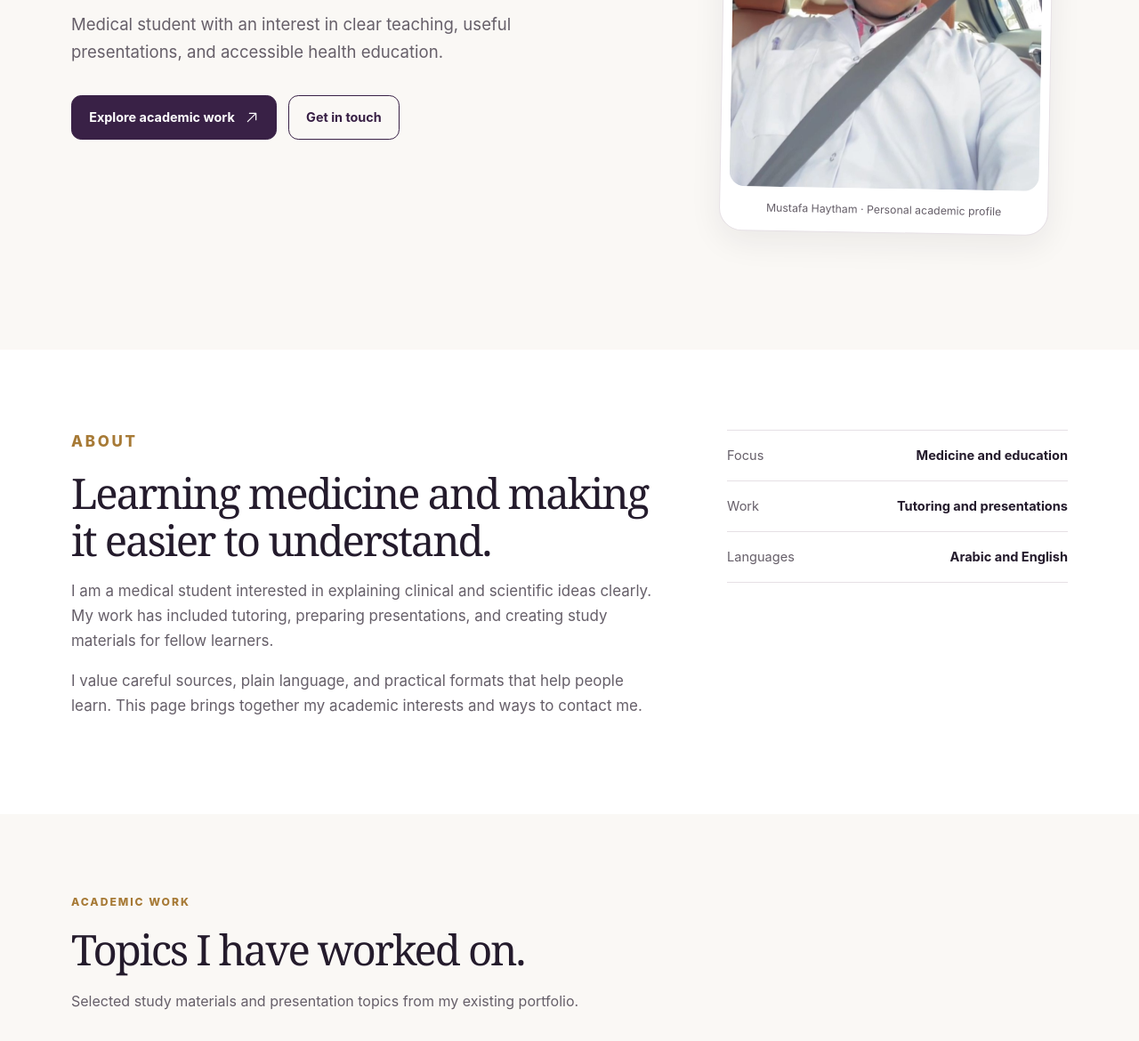
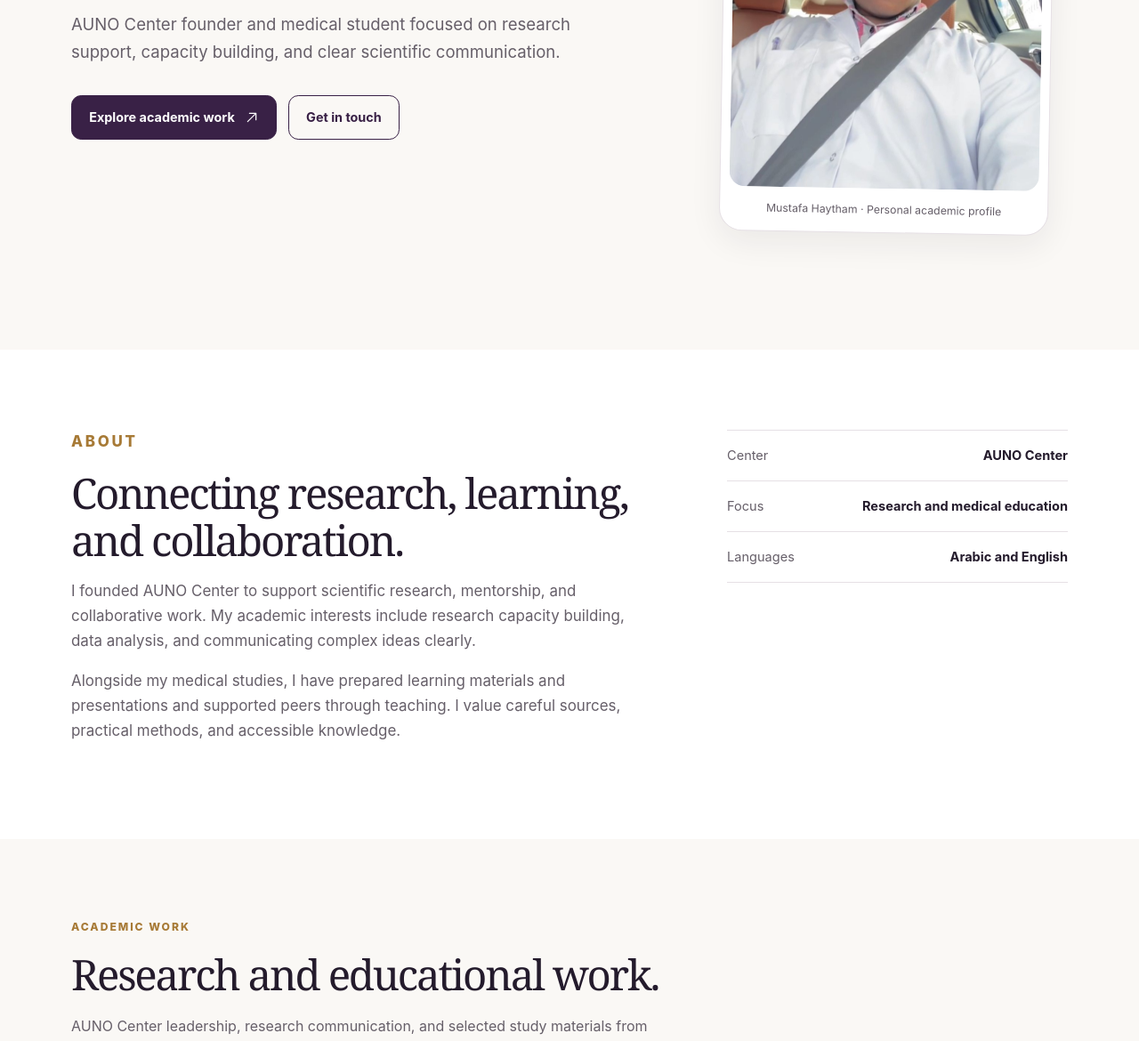
Before and after one commit to interpeko/interpeko.github.io, a plain HTML site: page index.html in a window 1280 px wide. Shown: the part 454-1624 px from the top of the page at 89% size. Drawn offline with Linux system fonts and the light colour scheme.

Commit message:
Align personal profile and CV with supplied LinkedIn export

```diff
--- a/index.html
+++ b/index.html
@@ -4,13 +4,13 @@
   <meta charset="utf-8">
   <meta name="viewport" content="width=device-width, initial-scale=1">
   <meta name="theme-color" content="#21172d">
-  <meta name="description" content="Mustafa Haytham's personal academic profile: medical studies, teaching, presentations, and research interests.">
-  <title>Mustafa Haytham | Medical Student and Academic Portfolio</title>
+  <meta name="description" content="Mustafa Haytham's academic profile: AUNO Center, research support, medical education, and scientific communication.">
+  <title>Mustafa Haytham | Research and Medical Education</title>
   <link rel="canonical" href="https://interpeko.github.io/">
   <link rel="icon" href="favicon.svg" type="image/svg+xml">
   <meta property="og:type" content="profile">
   <meta property="og:title" content="Mustafa Haytham | Academic Portfolio">
-  <meta property="og:description" content="Medical studies, teaching, presentations, and research interests.">
+  <meta property="og:description" content="AUNO Center, research support, medical education, and scientific communication.">
   <meta property="og:url" content="https://interpeko.github.io/">
   <meta property="og:image" content="https://interpeko.github.io/mustafa.jpg">
   <style>
@@ -23,18 +23,19 @@
     .cv-panel{display:flex;align-items:center;justify-content:space-between;gap:2rem;flex-wrap:wrap;padding:clamp(1.6rem,4vw,3rem);background:var(--plum);border-radius:1.35rem}.cv-panel h2,.cv-panel p{color:#fff}.cv-panel h2{margin-bottom:.55rem}.cv-panel p{margin-bottom:0;color:#e3dbe6}.cv-panel .button{background:#fff;border-color:#fff;color:var(--plum)}.contact-grid{display:grid;grid-template-columns:repeat(3,minmax(0,1fr));gap:1rem}.contact-link{display:block;padding:1.5rem;border:1px solid var(--line);border-radius:var(--radius);background:var(--paper);text-decoration:none;transition:border-color .25s ease,transform .25s ease}.contact-link:hover{border-color:#c9b494;transform:translateY(-2px)}.contact-link small{display:block;color:var(--gold);font-weight:800;letter-spacing:.1em;text-transform:uppercase}.contact-link strong{display:block;margin-top:.7rem;font-size:.96rem;overflow-wrap:anywhere}.site-footer{padding:2rem 0;border-top:1px solid var(--line)}.footer-content{display:flex;justify-content:space-between;gap:1rem;flex-wrap:wrap;align-items:center}.footer-content p{margin:0;font-size:.84rem}.footer-content a{text-decoration:none;font-size:.84rem;font-weight:650}
     @media(max-width:800px){.hero-grid,.intro-grid{grid-template-columns:1fr}.hero{padding-top:4.5rem}.portrait-frame{max-width:310px;justify-self:start;transform:none}.grid,.contact-grid{grid-template-columns:repeat(2,minmax(0,1fr))}}@media(max-width:560px){.shell{width:min(100% - 2rem,1120px)}.nav{align-items:flex-start}.nav-links{gap:.6rem 1rem}.nav-links a{font-size:.82rem}.hero{padding:3.6rem 0 4.5rem}.portrait-frame{max-width:270px}.grid,.contact-grid{grid-template-columns:1fr}.cv-panel{align-items:flex-start}}@media(prefers-reduced-motion:reduce){html{scroll-behavior:auto}*,*:before,*:after{transition-duration:.01ms!important;animation-duration:.01ms!important}}
     .portrait-frame img{height:440px}
-    @media(max-width:560px){.portrait-frame img{height:340px}}
+    @media(max-width:800px){.hero-grid,.intro-grid{grid-template-columns:minmax(0,1fr)}}
+    @media(max-width:560px){.hero-lead{width:calc(100vw - 2rem);max-width:100%}.portrait-frame img{height:340px}}
   </style>
 </head>
 <body>
   <a class="skip" href="#main">Skip to main content</a>
   <header class="site-header"><nav class="shell nav" aria-label="Primary navigation"><a class="brand" href="/" aria-label="Mustafa Haytham home"><span class="brand-mark" aria-hidden="true">MH</span><span>Mustafa Haytham</span></a><div class="nav-links"><a href="#about">About</a><a href="#work">Academic work</a><a href="#cv">CV</a><a href="https://interpeko.github.io/aunocenter-/">AUNO Center</a><a class="nav-contact" href="#contact">Contact</a></div></nav></header>
   <main id="main">
-    <section class="hero" aria-labelledby="hero-title"><div class="shell hero-grid"><div><p class="eyebrow">Personal academic profile</p><h1 id="hero-title">Mustafa Haytham</h1><p class="hero-lead">Medical student with an interest in clear teaching, useful presentations, and accessible health education.</p><div class="hero-actions"><a class="button button-primary" href="#work">Explore academic work <svg aria-hidden="true" viewBox="0 0 24 24" fill="none"><path d="M5 19 19 5M8 5h11v11" stroke="currentColor" stroke-width="1.8" stroke-linecap="round" stroke-linejoin="round"/></svg></a><a class="button button-secondary" href="#contact">Get in touch</a></div></div><figure class="portrait-frame"><img src="mustafa.jpg" alt="Portrait of Mustafa Haytham" width="828" height="1204" fetchpriority="high"><figcaption>Mustafa Haytham · Personal academic profile</figcaption></figure></div></section>
-    <section id="about" class="section section-white" aria-labelledby="about-title"><div class="shell intro-grid"><div><p class="eyebrow">About</p><h2 id="about-title">Learning medicine and making it easier to understand.</h2><p>I am a medical student interested in explaining clinical and scientific ideas clearly. My work has included tutoring, preparing presentations, and creating study materials for fellow learners.</p><p>I value careful sources, plain language, and practical formats that help people learn. This page brings together my academic interests and ways to contact me.</p></div><ul class="detail-list" aria-label="Profile at a glance"><li><span>Focus</span><strong>Medicine and education</strong></li><li><span>Work</span><strong>Tutoring and presentations</strong></li><li><span>Languages</span><strong>Arabic and English</strong></li></ul></div></section>
-    <section id="work" class="section" aria-labelledby="work-title"><div class="shell"><div class="section-top"><p class="eyebrow">Academic work</p><h2 id="work-title">Topics I have worked on.</h2><p>Selected study materials and presentation topics from my existing portfolio.</p></div><div class="grid"><article class="card"><span class="card-number">01</span><h3>Cranial nerves</h3><p>Presentation material using diagrams and clinical examples to explain function and assessment.</p></article><article class="card"><span class="card-number">02</span><h3>Atherosclerosis</h3><p>An evidence based presentation structured around mechanisms, risk, and clinical relevance.</p></article><article class="card"><span class="card-number">03</span><h3>ECG learning</h3><p>Questions and rhythm strip practice designed to strengthen pattern recognition.</p></article></div><div class="skills" aria-label="Areas of interest"><span>Anatomy</span><span>Physiology</span><span>Clinical notes</span><span>Research summaries</span><span>Content writing</span><span>Peer teaching</span></div></div></section>
+    <section class="hero" aria-labelledby="hero-title"><div class="shell hero-grid"><div><p class="eyebrow">Research and medical education</p><h1 id="hero-title">Mustafa Haytham</h1><p class="hero-lead">AUNO Center founder and medical student focused on research support, capacity building, and clear scientific communication.</p><div class="hero-actions"><a class="button button-primary" href="#work">Explore academic work <svg aria-hidden="true" viewBox="0 0 24 24" fill="none"><path d="M5 19 19 5M8 5h11v11" stroke="currentColor" stroke-width="1.8" stroke-linecap="round" stroke-linejoin="round"/></svg></a><a class="button button-secondary" href="#contact">Get in touch</a></div></div><figure class="portrait-frame"><img src="mustafa.jpg" alt="Portrait of Mustafa Haytham" width="828" height="1204" fetchpriority="high"><figcaption>Mustafa Haytham · Personal academic profile</figcaption></figure></div></section>
+    <section id="about" class="section section-white" aria-labelledby="about-title"><div class="shell intro-grid"><div><p class="eyebrow">About</p><h2 id="about-title">Connecting research, learning, and collaboration.</h2><p>I founded AUNO Center to support scientific research, mentorship, and collaborative work. My academic interests include research capacity building, data analysis, and communicating complex ideas clearly.</p><p>Alongside my medical studies, I have prepared learning materials and presentations and supported peers through teaching. I value careful sources, practical methods, and accessible knowledge.</p></div><ul class="detail-list" aria-label="Profile at a glance"><li><span>Center</span><strong>AUNO Center</strong></li><li><span>Focus</span><strong>Research and medical education</strong></li><li><span>Languages</span><strong>Arabic and English</strong></li></ul></div></section>
+    <section id="work" class="section" aria-labelledby="work-title"><div class="shell"><div class="section-top"><p class="eyebrow">Academic work</p><h2 id="work-title">Research and educational work.</h2><p>AUNO Center leadership, research communication, and selected study materials from my existing portfolio.</p></div><div class="grid"><article class="card"><span class="card-number">01</span><h3>AUNO Center</h3><p>Established a research office focused on scientific work, mentorship, collaboration, and capacity building.</p></article><article class="card"><span class="card-number">02</span><h3>Medical presentations</h3><p>Prepared teaching material on topics including cranial nerves and atherosclerosis.</p></article><article class="card"><span class="card-number">03</span><h3>ECG learning</h3><p>Questions and rhythm-strip practice designed to strengthen pattern recognition.</p></article></div><div class="skills" aria-label="Skills and interests"><span>Data analysis</span><span>Poster design</span><span>Graphic design</span><span>Research summaries</span><span>Content writing</span><span>Peer teaching</span></div></div></section>
     <section id="cv" class="section section-white" aria-labelledby="cv-title"><div class="shell cv-panel"><div><p class="eyebrow">Curriculum vitae</p><h2 id="cv-title">A concise record of my experience.</h2><p>Download the Word document for education, skills, and relevant work.</p></div><a class="button" href="Mustafa_Haytham_Remote_CV_ATS.docx" download>Download CV <svg aria-hidden="true" viewBox="0 0 24 24" fill="none"><path d="M12 3v12m0 0 4-4m-4 4-4-4M4 17v3h16v-3" stroke="currentColor" stroke-width="1.8" stroke-linecap="round" stroke-linejoin="round"/></svg></a></div></section>
-    <section id="contact" class="section" aria-labelledby="contact-title"><div class="shell"><div class="section-top"><p class="eyebrow">Contact</p><h2 id="contact-title">Continue the conversation.</h2><p>For academic collaboration, education, or professional enquiries, use the channel that suits you.</p></div><div class="contact-grid"><a class="contact-link" href="mailto:mustafahaytham19@gmail.com"><small>Email</small><strong>mustafahaytham19@gmail.com</strong></a><a class="contact-link" href="https://www.linkedin.com/in/mustafa-ahmed-9bb7942b4" target="_blank" rel="noopener noreferrer"><small>LinkedIn</small><strong>Visit my profile</strong></a><a class="contact-link" href="https://interpeko.github.io/aunocenter-/"><small>AUNO Center</small><strong>Explore the research center</strong></a></div></div></section>
+    <section id="contact" class="section" aria-labelledby="contact-title"><div class="shell"><div class="section-top"><p class="eyebrow">Contact</p><h2 id="contact-title">Continue the conversation.</h2><p>For academic collaboration, education, or professional enquiries, use the channel that suits you.</p></div><div class="contact-grid"><a class="contact-link" href="mailto:mustafahaytham19@gmail.com"><small>Email</small><strong>mustafahaytham19@gmail.com</strong></a><a class="contact-link" href="https://www.linkedin.com/in/mustafa-haytham-9bb7942b4" target="_blank" rel="noopener noreferrer"><small>LinkedIn</small><strong>Visit my profile</strong></a><a class="contact-link" href="https://interpeko.github.io/aunocenter-/"><small>AUNO Center</small><strong>Explore the research center</strong></a></div></div></section>
   </main>
   <footer class="site-footer"><div class="shell footer-content"><p>© Mustafa Haytham. Personal academic portfolio.</p><a href="#main">Back to top</a></div></footer>
 </body>
```
Also changed, not shown: 1 other file.
